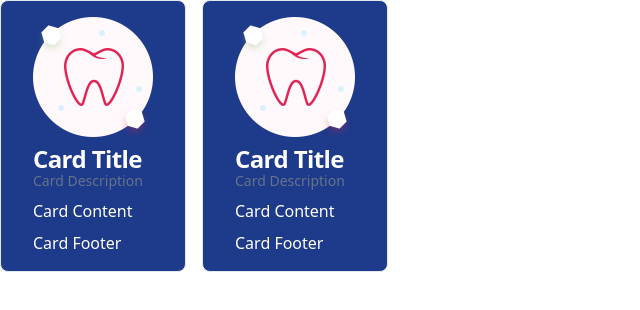
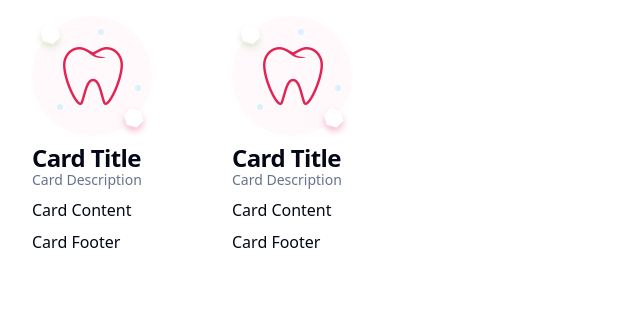
Before and after one commit to shokhsanam18/mediDove, a React (Vite) app: page / in a window 1280 px wide. Shown: the top 310 px of the page, without its empty margins (0-640 px from the left). Built offline with nearby package versions, Linux system fonts and the light colour scheme.

Commit message:
fix: added props to cards

```diff
--- a/src/App.jsx
+++ b/src/App.jsx
@@ -2,9 +2,27 @@ import Carding from "./components/ui/carding";
 
 
 function App() {
+  const cardsInfo = [
+    {
+      id: 0,
+      title: 'Card Title',
+      description: 'Card Description',
+      content: 'Card Content',
+      footer: 'Card Footer',
+      src: './img/service2.png'
+    },
+    {
+      id: 1,
+      title: 'Card Title',
+      description: 'Card Description',
+      content: 'Card Content',
+      footer: 'Card Footer',
+      src: './img/service2.png'
+    },
+  ]
   return (
     <>
-      <Carding className = 'bg-blue-900 text-white'></Carding>
+      <Carding cards ={cardsInfo}></Carding>
     </>
   );
 }
--- a/src/components/ui/Carding.jsx
+++ b/src/components/ui/Carding.jsx
@@ -15,25 +15,8 @@ import { cn } from "@/lib/utils";
 
 
 
-const Carding = React.forwardRef(({ className, ...props }, ref) => {
-  const cards = [
-    {
-      id: 0,
-      title: 'Card Title',
-      description: 'Card Description',
-      content: 'Card Content',
-      footer: 'Card Footer',
-      src: './img/service2.png'
-    },
-    {
-      id: 1,
-      title: 'Card Title',
-      description: 'Card Description',
-      content: 'Card Content',
-      footer: 'Card Footer',
-      src: './img/service2.png'
-    },
-  ]
+const Carding = React.forwardRef(({ className, cards, ...props }, ref) => {
+
   return (
     <Cards ref={ref}
     {...props}>
--- a/src/components/ui/card.jsx
+++ b/src/components/ui/card.jsx
@@ -17,7 +17,7 @@ const Card = React.forwardRef(({ className, ...props }, ref) => (
   <div
     ref={ref}
     className={cn(
-      "rounded-lg border flex flex-col gap-2 bg-card text-card-foreground transition-all hover:shadow-2xl hover:shadow-red-500",
+      "rounded-lg flex flex-col gap-2 bg-card text-card-foreground transition-all hover:shadow-lg ",
       className
     )}
     {...props}
```
